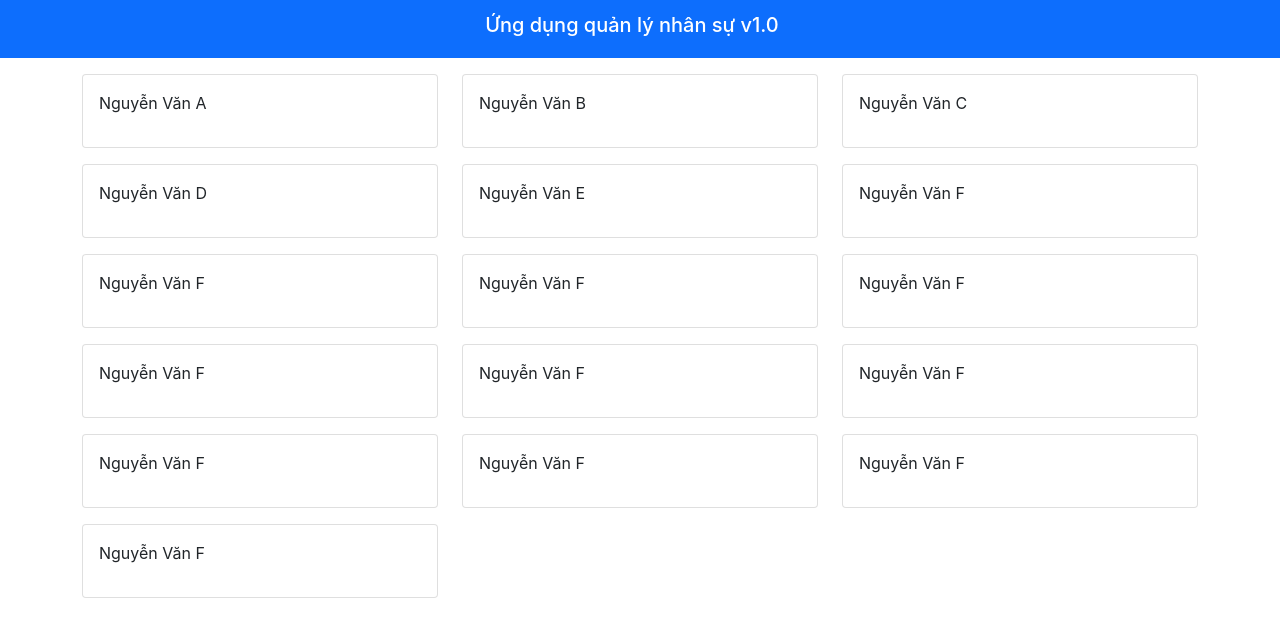
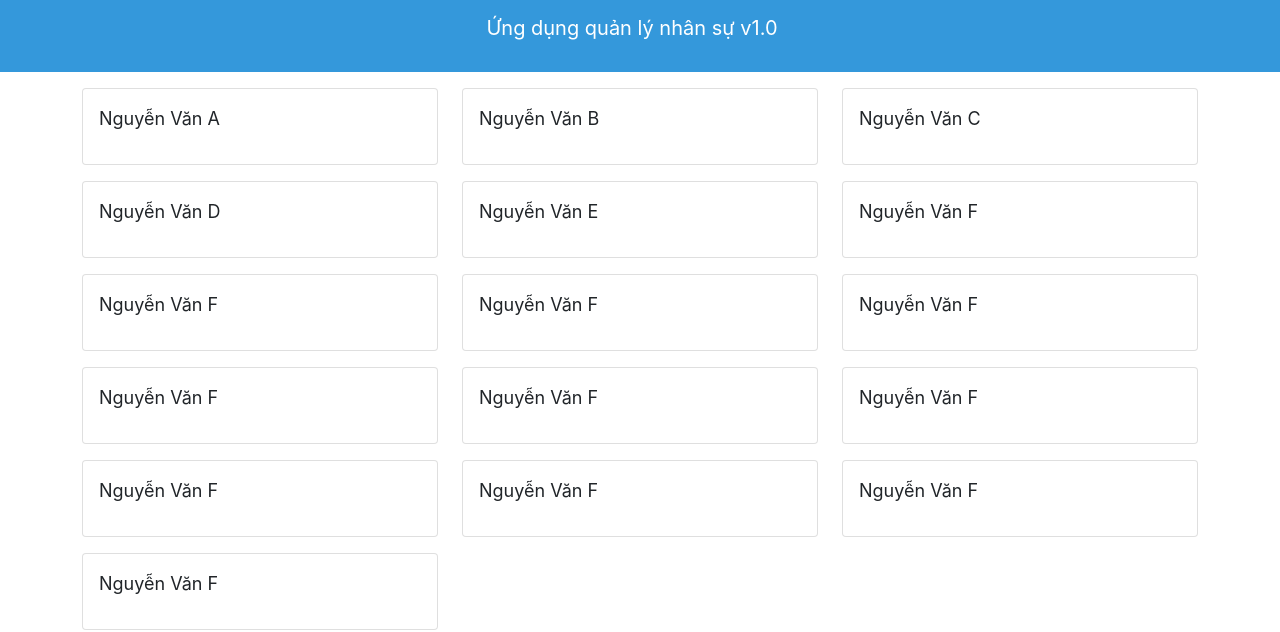
Before and after one commit to Honghan666/FUNiXReactJSASM, a React (Create React App) app: page / in a window 1280 px wide. Shown: the top 632 px of the page. Built offline with nearby package versions, Linux system fonts and the light colour scheme.

Commit message:
updated 5

```diff
--- a/src/App.css
+++ b/src/App.css
@@ -4,8 +4,32 @@ img {
 
 .stafflist:hover {
   cursor: pointer;
+  background-color: #3498db5f;
 }
 
-.active {
-  background-color: blue;
+
+.color {
+  background-color: #3498DB;
 }
+
+.name {
+  font-size: 18px;
+}
+
+.staff-detail {
+  background-color: #3498db22;
+}
+
+.btn {
+  width: 16%;
+  margin-bottom: 8px;
+  border: 1px solid rgba(0, 0, 0, .125) ;
+}
+
+.btn:hover {
+  background-color: rgba(0, 0, 0, .125);
+}
+
+.card-detail {
+  margin-bottom: 5%;
+}
--- a/src/App.js
+++ b/src/App.js
@@ -1,6 +1,6 @@
 import React, {Component} from 'react';
 import './App.css';
-import { Navbar, NavbarBrand } from 'reactstrap';
+import { Navbar} from 'reactstrap';
 import StaffList from './components/StaffListComponent';
 import {STAFFS} from './components/staffs';
 
@@ -17,9 +17,9 @@ class App extends Component {
   render() {
     return (
       <div>
-        <Navbar dark color='primary'>
+        <Navbar dark className='color'>
           <div className='container'>
-            <h2 className='navbar-brand text-center'>Ứng dụng quản lý nhân sự v1.0</h2>
+            <p className='navbar-brand text-center'>Ứng dụng quản lý nhân sự v1.0</p>
           </div>
         </Navbar>
         <StaffList staffs={this.state.staffs} />
--- a/src/components/StaffListComponent.js
+++ b/src/components/StaffListComponent.js
@@ -15,10 +15,16 @@ class StaffList extends Component {
         });
     }
 
+    closeStaff(staff) {
+        this.setState({
+            check: null
+        });
+    }
+
     staffDetail(staff) {
         if(staff != null) {
             return (
-                <div className='col-5 mx-auto card'>
+                <div className='col-5 mx-auto card staff-detail card-detail'>
                     <img width="35%" src={staff.image} alt={staff.name} className='rounded mx-auto d-block' />
                         <div className='card-body'>
                             <p>Họ và Tên: {staff.name}</p>
@@ -28,6 +34,7 @@ class StaffList extends Component {
                             <p>Số ngày nghỉ còn lại: {staff.annualLeave}</p>
                             <p>Số ngày đã làm thêm: {staff.overTime}</p>
                         </div>
+                    <button type='button' className='btn mx-auto' onClick={() => this.closeStaff(staff)}>Đóng</button>
                 </div>
             );
         }
@@ -39,10 +46,10 @@ class StaffList extends Component {
     render() {
         const menustaff = this.props.staffs.map((staff) => {
             return (
-                    <div className='col-12 col-md-6 col-lg-4 mt-3 stafflist'>
-                        <div className='card' key={staff.id} onClick={() => this.staffClick(staff)}>
+                    <div className='col-12 col-md-6 col-lg-4 mt-3'>
+                        <div className='card stafflist' key={staff.id} onClick={() => this.staffClick(staff)}>
                             <div className='card-body'>
-                                <p>{staff.name}</p>
+                                <p className='name'>{staff.name}</p>
                             </div>
                         </div>
                     </div>
```
